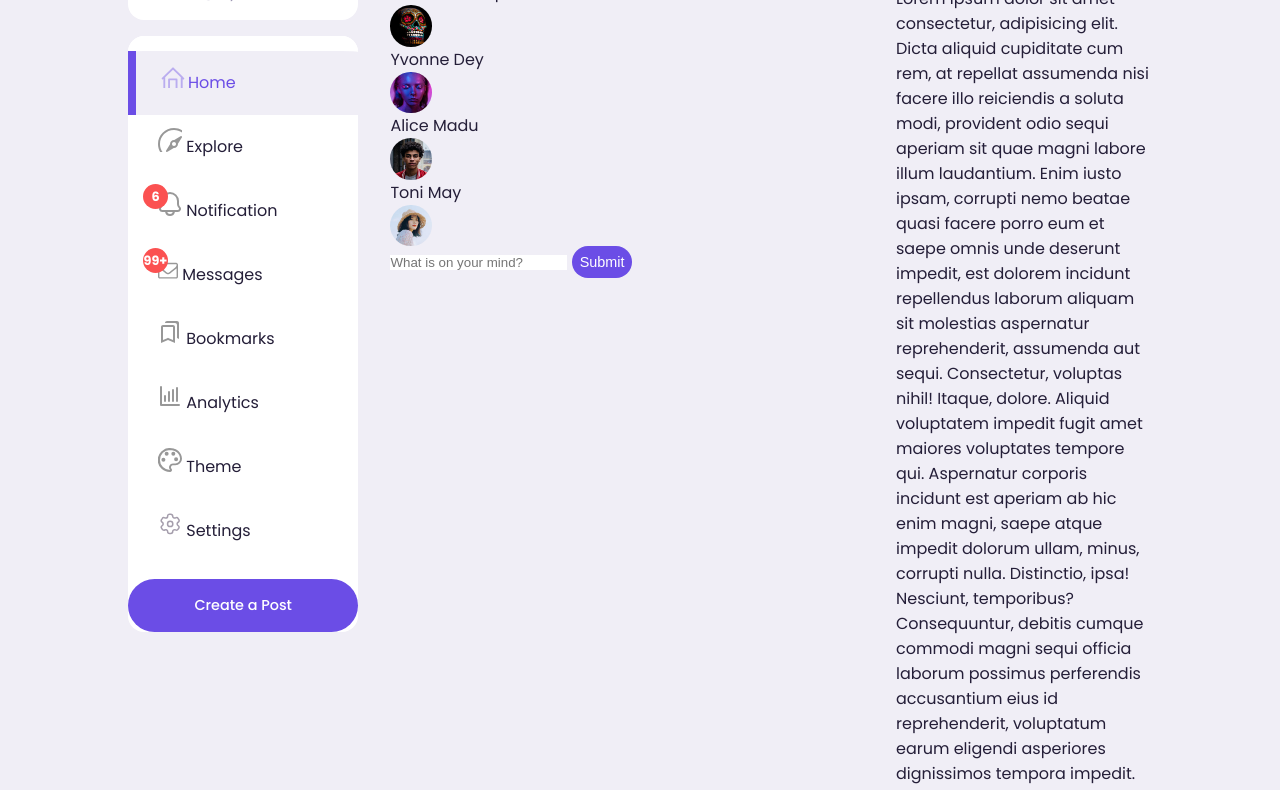
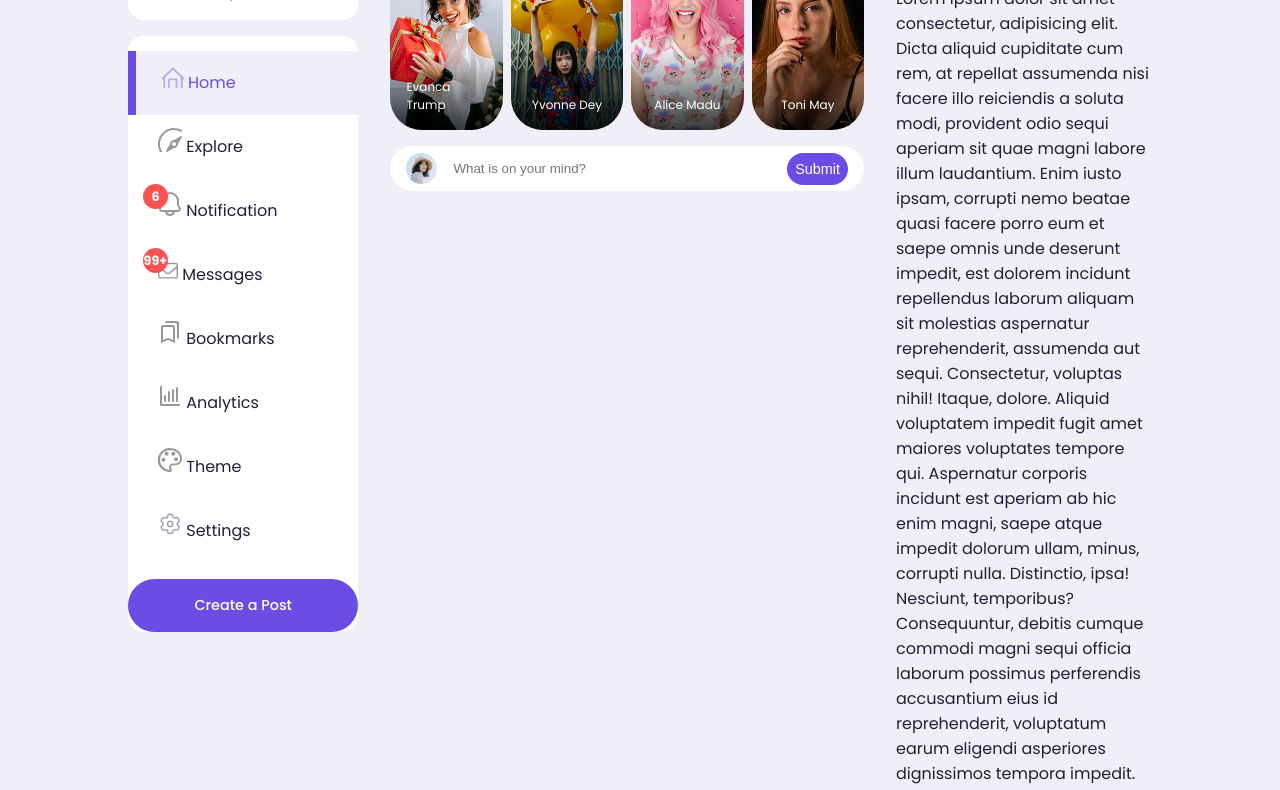
Before and after one commit to gabrie-lhilarion/socialize, a plain HTML site: page index.html in a window 1280 px wide. Shown: the part 148-938 px from the top of the page. Drawn offline with Linux system fonts and the light colour scheme.

Commit message:
Finish stories

```diff
--- a/index.html
+++ b/index.html
@@ -293,7 +293,7 @@
             </div>
           </div>
 
-          <form action="create-post">
+          <div class="create-post">
             <div class="profile-picture">
               <img src="./images/profile-1.jpg" alt="profile-picture" />
             </div>
@@ -303,7 +303,7 @@
               id="create-post"
             />
             <button class="btn btn-primary">Submit</button>
-          </form>
+          </div>
         </div>
         <div class="right">
           <h1>Right of page</h1>
--- a/styles.css
+++ b/styles.css
@@ -289,3 +289,85 @@ main .container .left .profile {
 .left .notification-body small {
   display: block;
 }
+
+/* ======================= CENTER ====================== */
+
+.center .stories {
+  display: flex;
+  justify-content: space-between;
+  height: 12rem;
+  gap: 0.5rem;
+}
+
+.center .stories .story {
+  display: flex;
+  flex-direction: column;
+  justify-content: space-between;
+  color: var(--white-color);
+  padding: var(--card-padding);
+  border-radius: var(--border-radius);
+  align-items: center;
+  font-size: 0.75rem;
+  width: 100%;
+  position: relative;
+  overflow: hidden;
+}
+
+.center .stories .story:nth-child(1) {
+  background: url("./images/story-1.jpg") no-repeat center center/cover;
+}
+
+.center .stories .story:nth-child(2) {
+  background: url("./images/story-2.jpg") no-repeat center center/cover;
+}
+
+.center .stories .story:nth-child(3) {
+  background: url("./images/story-3.jpg") no-repeat center center/cover;
+}
+
+.center .stories .story:nth-child(4) {
+  background: url("./images/story-4.jpg") no-repeat center center/cover;
+}
+
+.center .stories .story::before {
+  content: "";
+  display: block;
+  width: 100%;
+  height: 5rem;
+  background: linear-gradient(transparent, rgba(0, 0, 0, 0.75));
+  position: absolute;
+  bottom: 0;
+}
+
+.center .stories .story .name {
+  z-index: 2;
+}
+
+.center .stories .profile-picture {
+  width: 2rem;
+  height: 2rem;
+  align-self: start;
+  border: 2px solid var(--primary-color);
+}
+
+/* ================== CREATE POST */
+
+.center .create-post {
+  width: 100%;
+  display: flex;
+  align-items: center;
+  justify-content: space-between;
+  margin-top: 1rem;
+  background: var(--white-color);
+  padding: 0.4rem var(--card-padding);
+  border-radius: var(--border-radius);
+}
+
+.center .create-post input[type="text"] {
+  justify-self: start;
+  width: 100%;
+  padding-left: 1rem;
+  background: transparent;
+  color: var(--dark-color);
+  margin-right: 1rem;
+}
```
